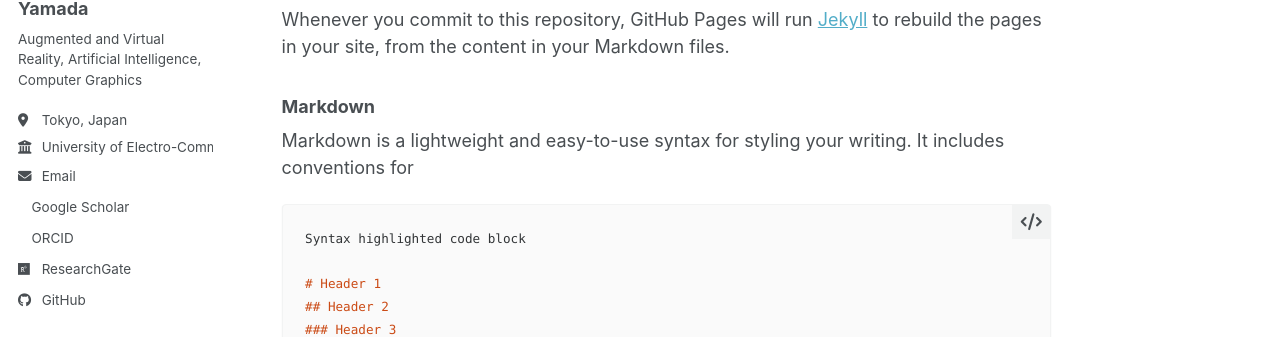
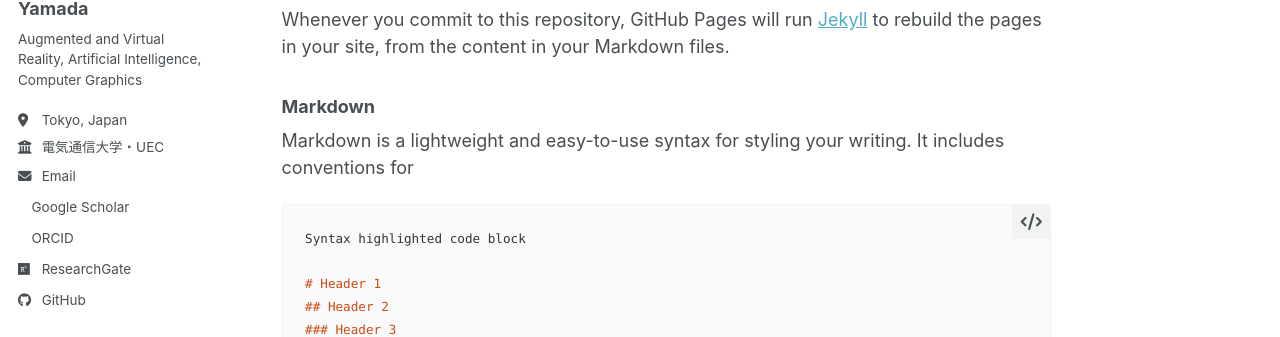
Before and after one commit to fernandamyamada1/fernandamyamada1.github.io, a Jekyll site: the page built from index.md, in a window 1280 px wide. Shown: the part 310-647 px from the top of the page. Built offline with Jekyll 4.4.1, drawn with Linux system fonts in a browser that asks for light colours; our own code applies the rules of GitHub Pages for plain Markdown files; a style sheet for code colours, icons or effects is not loaded.

Commit message:
Add japanese name to university

```diff
--- a/_config.yml
+++ b/_config.yml
@@ -28,7 +28,7 @@ author:
   pronouns         : #"she/her"
   bio              : "Augmented and Virtual Reality, Artificial Intelligence, Computer Graphics"
   location         : "Tokyo, Japan"
-  employer         : "University of Electro-Communications"
+  employer         : "電気通信大学・UEC"
   uri              : # URL
   email            : "fernanda.yamada@mail.uec.jp"
 
```
